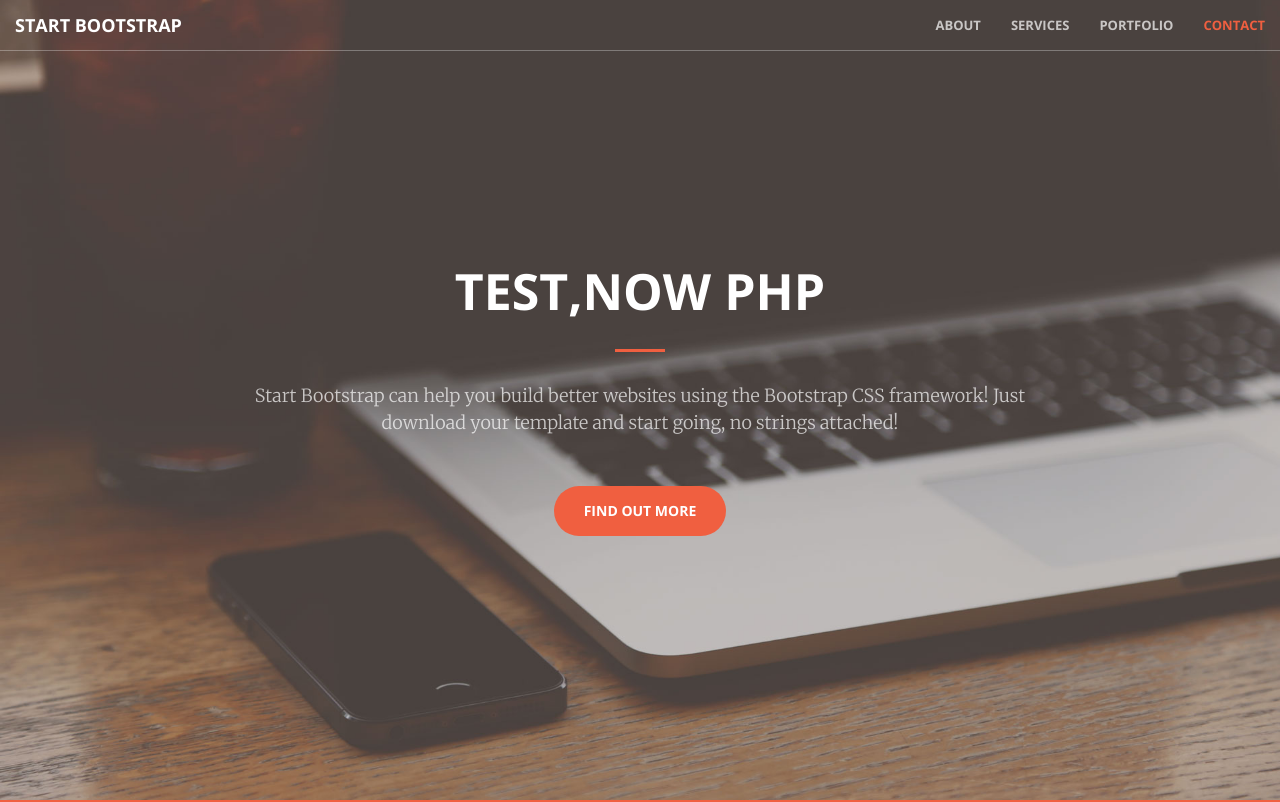
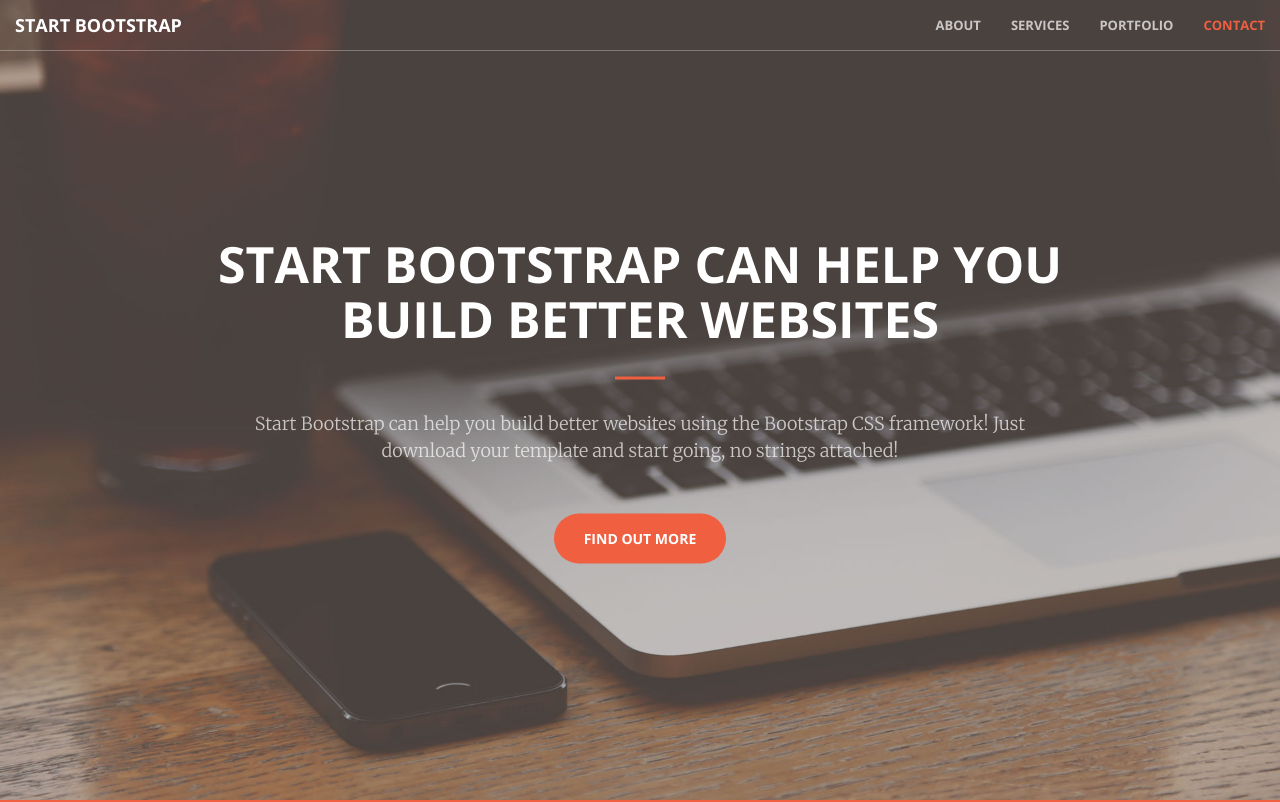
Before and after one commit to OtcPanda/Pand-test, a website: page index.html in a window 1280 px wide. Shown: the top 802 px of the page. Drawn offline with nearby package versions, Linux system fonts and the light colour scheme.

Commit message:
no message

```diff
--- a/index.html
+++ b/index.html
@@ -71,7 +71,7 @@
     <header>
         <div class="header-content">
             <div class="header-content-inner">
-                <h1 id="homeHeading">test,now PHP</h1>
+                <h1 id="homeHeading">Start Bootstrap can help you build better websites </h1>
                 <hr>
                 <p>Start Bootstrap can help you build better websites using the Bootstrap CSS framework! Just download your template and start going, no strings attached!</p>
                 <a href="#about" class="btn btn-primary btn-xl page-scroll">Find Out More</a>
```
